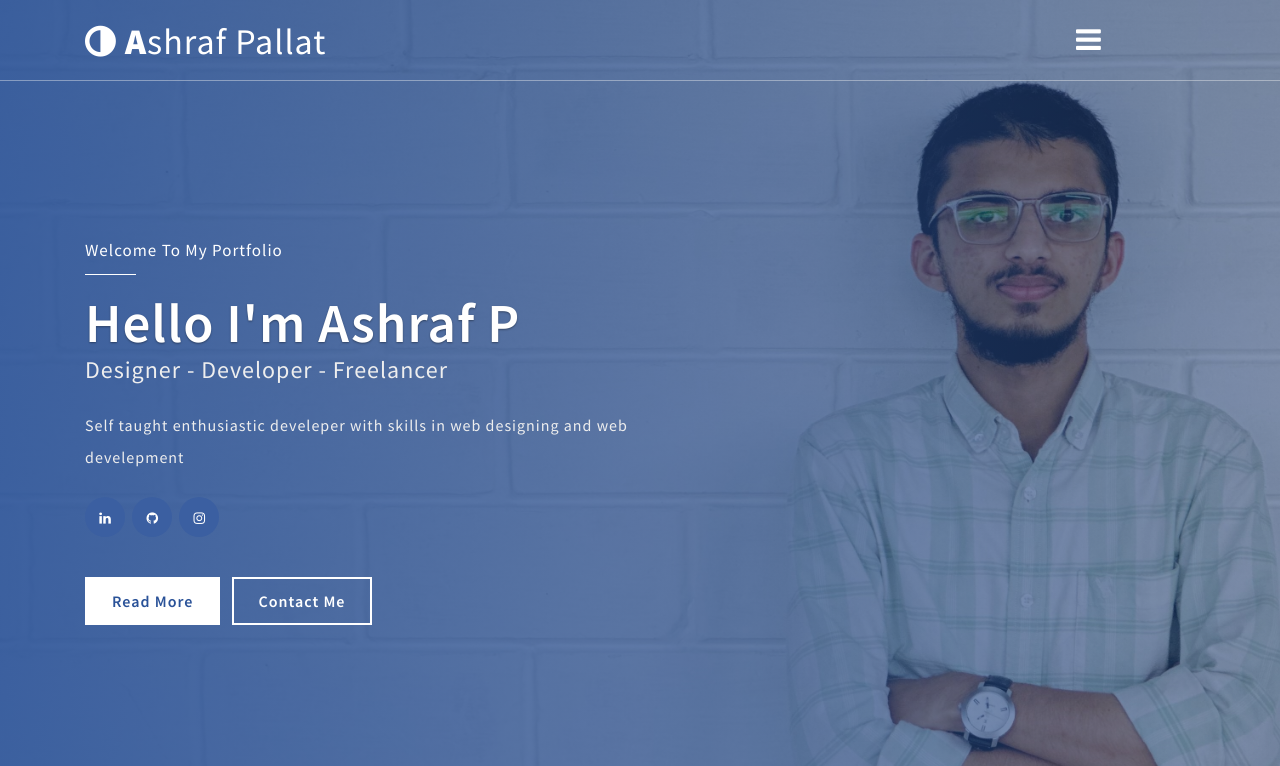
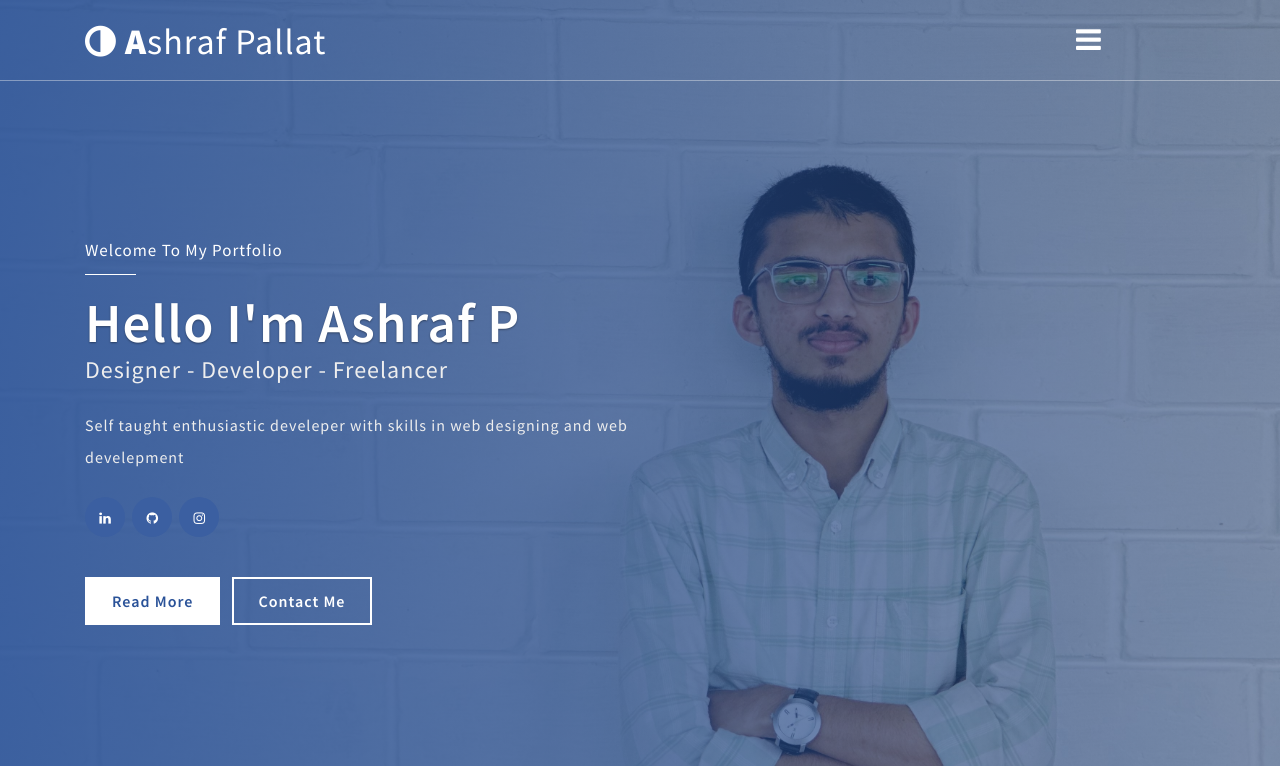
Before and after one commit to Ashrafpallat/personal_website, a plain HTML site: page index.html in a window 1280 px wide. Shown: the top 766 px of the page. Drawn offline with nearby package versions, Linux system fonts and the light colour scheme.

Commit message:
Update style.css

```diff
--- a/css/style.css
+++ b/css/style.css
@@ -212,7 +212,7 @@ a.scroll.bnr-btn i{
 
 .banner-w3pvt {
 	/* background: url(../images/banner.jpg) no-repeat center; */
-	background: url(../images/banner1.jpg) no-repeat center;
+	background: url(../images/banner2.jpg) no-repeat center;
 
 	background-size: cover;
 	position: relative;
```
